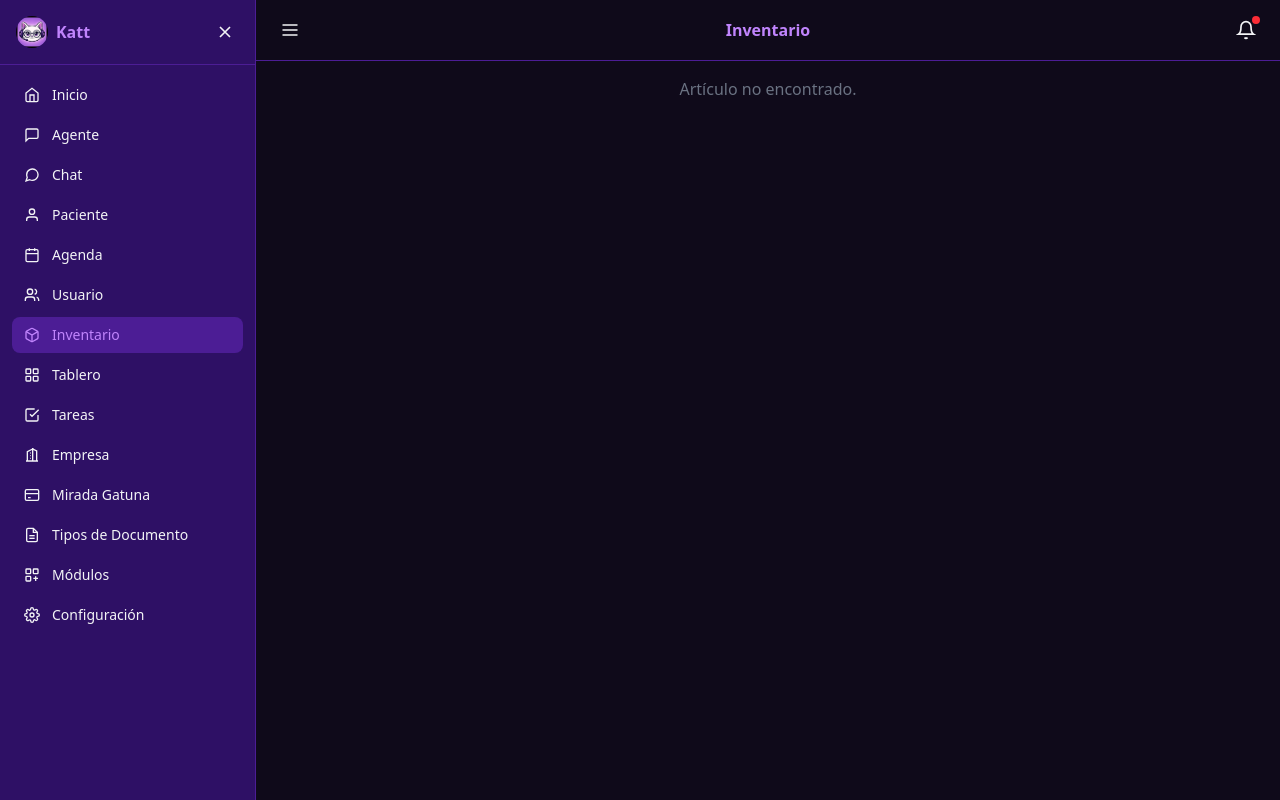
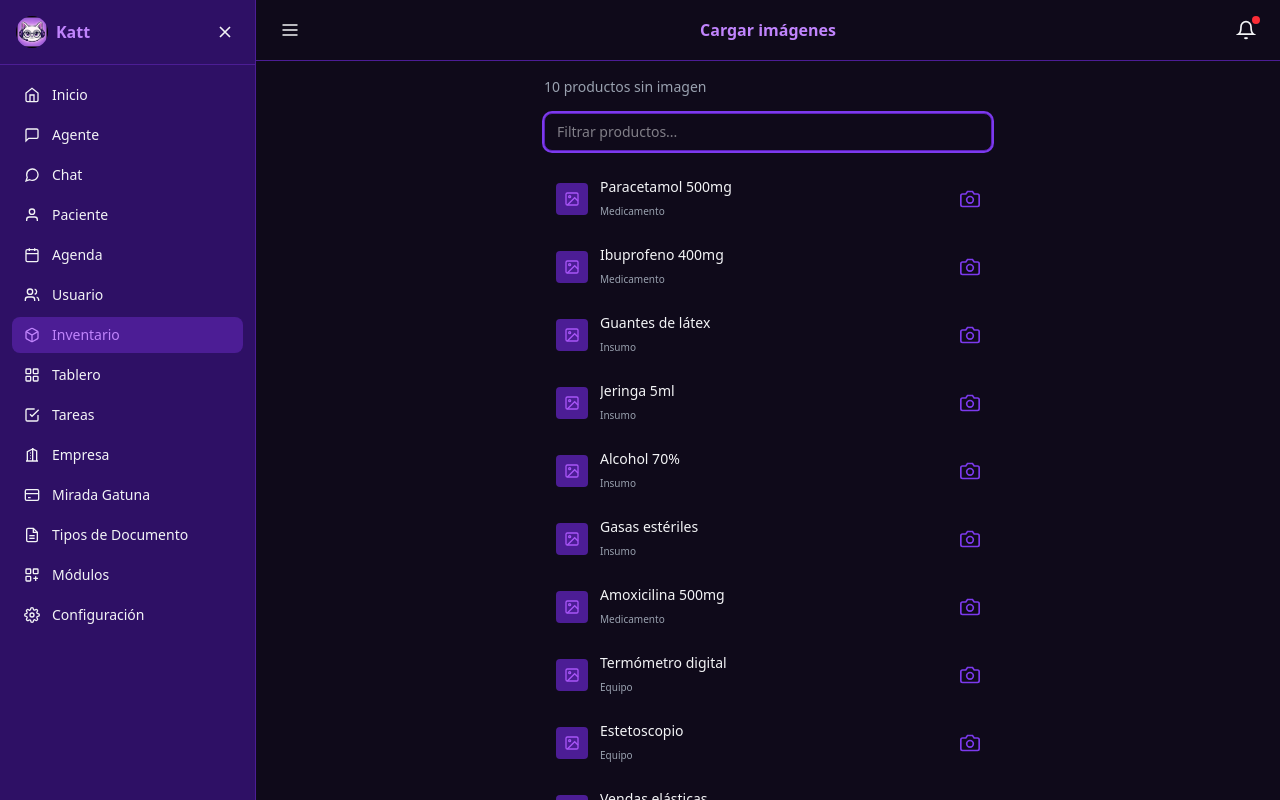
Before and after one commit to luisoswaldogarcia/katt-frontend, a React (Vite) app: page /inventario/imagenes in a window 1280 px wide. Built offline with nearby package versions, Linux system fonts and the light colour scheme.

Commit message:
feat(inventario): agregar carga masiva de imágenes desde cámara
- Nueva página /inventario/imagenes con lista de productos sin foto
- Filtro de búsqueda, tap en nombre abre cámara y sube automático
- Opción en FAB del inventario
- Restaurar basicSsl en vite.config.ts

```diff
--- a/src/App.tsx
+++ b/src/App.tsx
@@ -18,6 +18,7 @@ import InventarioAlta from './pages/InventarioAlta'
 import InventarioDetalle from './pages/InventarioDetalle'
 import InventarioMovimiento from './pages/InventarioMovimiento'
 import InventarioCarga from './pages/InventarioCarga'
+import InventarioImagenes from './pages/InventarioImagenes'
 import PacienteCitas from './pages/PacienteCitas'
 import Tablero from './pages/Tablero'
 import TareasLista from './pages/TareasLista'
@@ -41,6 +42,7 @@ const titles: Record<string, string> = {
   '/inventario': labels.inventario,
   '/inventario/alta': 'Alta ' + labels.inventario,
   '/inventario/carga': 'Alta masiva',
+  '/inventario/imagenes': 'Cargar imágenes',
   '/inventario/movimiento': 'Movimiento de inventario',
   '/paciente/citas': 'Agendar citas',
   '/empresa': labels.empresa,
@@ -116,6 +118,7 @@ function Layout() {
             <Route path="/inventario" element={<Inventario />} />
             <Route path="/inventario/alta" element={<InventarioAlta />} />
             <Route path="/inventario/carga" element={<InventarioCarga />} />
+            <Route path="/inventario/imagenes" element={<InventarioImagenes />} />
             <Route path="/inventario/editar/:id" element={<InventarioAlta />} />
             <Route path="/inventario/movimiento" element={<InventarioMovimiento />} />
             <Route path="/inventario/:id" element={<InventarioDetalle />} />
--- a/src/pages/Inventario.tsx
+++ b/src/pages/Inventario.tsx
@@ -25,6 +25,11 @@ export default function Inventario() {
       icon: <svg xmlns="http://www.w3.org/2000/svg" viewBox="0 0 24 24" fill="none" stroke="currentColor" strokeWidth="2" className="w-4 h-4"><path d="M4 16v2a2 2 0 002 2h12a2 2 0 002-2v-2M7 10l5-5m0 0l5 5m-5-5v12" /></svg>,
       onClick: () => navigate('/inventario/carga'),
     },
+    {
+      label: 'Cargar imágenes',
+      icon: <svg xmlns="http://www.w3.org/2000/svg" viewBox="0 0 24 24" fill="none" stroke="currentColor" strokeWidth="2" className="w-4 h-4"><path d="M23 19a2 2 0 0 1-2 2H3a2 2 0 0 1-2-2V8a2 2 0 0 1 2-2h4l2-3h6l2 3h4a2 2 0 0 1 2 2z" /><circle cx="12" cy="13" r="4" /></svg>,
+      onClick: () => navigate('/inventario/imagenes'),
+    },
   ]
 
   return <DataTable columns={columns} fetchPage={(p) => inventarioStore.getPage(p)} basePath="/inventario" altaPath="/inventario/alta" selectable onSelectionAction={(ids) => navigate('/inventario/movimiento', { state: { ids } })} fabMenu={fabMenu} />
--- /dev/null
+++ b/src/pages/InventarioImagenes.tsx
@@ -0,0 +1,89 @@
+import { useState, useRef, useEffect } from 'react'
+import { inventarioStore } from '../lib/demoStore'
+
+const inputClass = "w-full px-3 py-2 rounded-lg bg-gray-100 dark:bg-katt-950 border border-katt-200 dark:border-katt-700 text-sm focus:outline-none focus:ring-2 focus:ring-katt-500"
+
+export default function InventarioImagenes() {
+  const [items, setItems] = useState(() => inventarioStore.getAll().filter(i => !i.foto))
+  const [busqueda, setBusqueda] = useState('')
+  const [capturando, setCapturando] = useState<number | null>(null)
+  const cameraRef = useRef<HTMLInputElement>(null)
+
+  const filtrados = busqueda.trim()
+    ? items.filter(i => i.nombre.toLowerCase().includes(busqueda.toLowerCase()))
+    : items
+
+  function handleClick(id: number) {
+    setCapturando(id)
+    setTimeout(() => cameraRef.current?.click(), 50)
+  }
+
+  function handleCapture(e: React.ChangeEvent<HTMLInputElement>) {
+    const file = e.target.files?.[0]
+    if (!file || !capturando) { setCapturando(null); return }
+    const reader = new FileReader()
+    reader.onload = () => {
+      inventarioStore.update(capturando, { foto: reader.result as string })
+      setItems(prev => prev.filter(i => i.id !== capturando))
+      setCapturando(null)
+    }
+    reader.readAsDataURL(file)
+    if (cameraRef.current) cameraRef.current.value = ''
+  }
+
+  return (
+    <div className="p-4 h-full overflow-y-auto">
+      <div className="max-w-md mx-auto space-y-4">
+        <p className="text-sm text-gray-500 dark:text-gray-400">
+          {items.length} producto{items.length !== 1 && 's'} sin imagen
+        </p>
+
+        <input
+          value={busqueda}
+          onChange={e => setBusqueda(e.target.value)}
+          placeholder="Filtrar productos..."
+          className={inputClass}
+          autoFocus
+        />
+
+        <div className="space-y-1">
+          {filtrados.map(item => (
+            <button
+              key={item.id}
+              type="button"
+              onClick={() => handleClick(item.id)}
+              className="w-full flex items-center gap-3 px-3 py-2.5 rounded-lg text-left hover:bg-katt-50 dark:hover:bg-katt-800/50 transition-colors"
+            >
+              <div className="w-8 h-8 rounded bg-katt-100 dark:bg-katt-800 flex items-center justify-center shrink-0">
+                <svg xmlns="http://www.w3.org/2000/svg" viewBox="0 0 24 24" fill="none" stroke="currentColor" strokeWidth="2" className="w-4 h-4 text-katt-400">
+                  <rect x="3" y="3" width="18" height="18" rx="2" /><circle cx="8.5" cy="8.5" r="1.5" /><path d="M21 15l-5-5L5 21" />
+                </svg>
+              </div>
+              <div className="flex-1 min-w-0">
+                <span className="text-sm block truncate">{item.nombre}</span>
+                <span className="text-[10px] text-gray-400">{item.categoria}</span>
+              </div>
+              <svg xmlns="http://www.w3.org/2000/svg" viewBox="0 0 24 24" fill="none" stroke="currentColor" strokeWidth="2" className="w-5 h-5 text-katt-500 shrink-0">
+                <path d="M23 19a2 2 0 0 1-2 2H3a2 2 0 0 1-2-2V8a2 2 0 0 1 2-2h4l2-3h6l2 3h4a2 2 0 0 1 2 2z" /><circle cx="12" cy="13" r="4" />
+              </svg>
+            </button>
+          ))}
+          {filtrados.length === 0 && (
+            <p className="text-center text-sm text-gray-400 py-8">
+              {items.length === 0 ? 'Todos los productos tienen imagen 🎉' : 'Sin resultados'}
+            </p>
+          )}
+        </div>
+
+        <input
+          ref={cameraRef}
+          type="file"
+          accept="image/*"
+          capture="environment"
+          className="hidden"
+          onChange={handleCapture}
+        />
+      </div>
+    </div>
+  )
+}
--- a/vite.config.ts
+++ b/vite.config.ts
@@ -1,12 +1,14 @@
 import { defineConfig } from 'vite'
 import react from '@vitejs/plugin-react'
 import tailwindcss from '@tailwindcss/vite'
+import basicSsl from '@vitejs/plugin-basic-ssl'
 import { VitePWA } from 'vite-plugin-pwa'
 
 export default defineConfig({
   plugins: [
     react(),
     tailwindcss(),
+    basicSsl(),
     VitePWA({
       registerType: 'autoUpdate',
       manifest: {
```
Also changed, not shown: .amazonq/rules/memory-bank/guidelines.md, .amazonq/rules/memory-bank/product.md, .amazonq/rules/memory-bank/structure.md, .amazonq/rules/memory-bank/tech.md.
